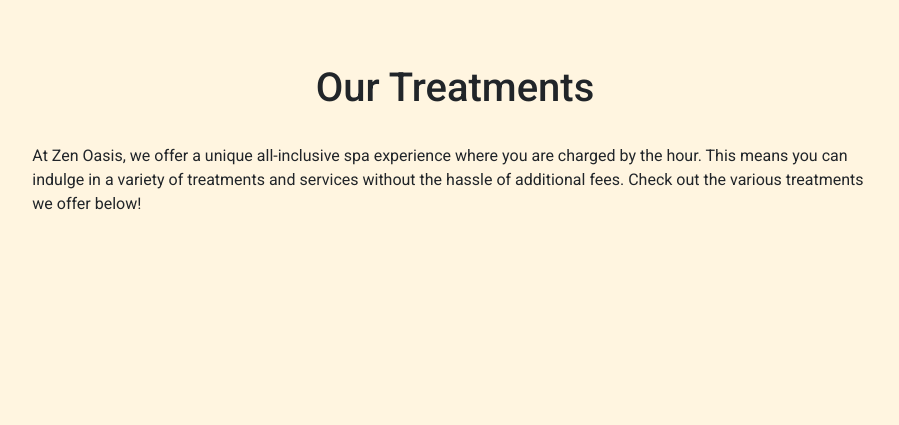
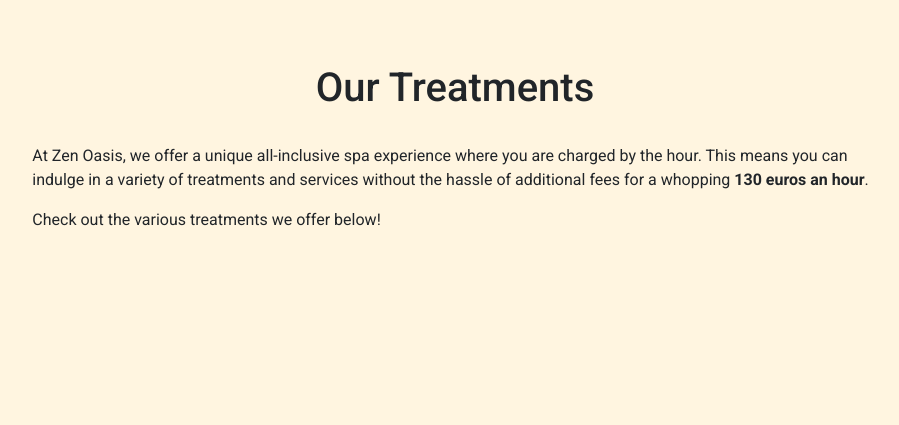
Before and after one commit to enniovilla/project-4-ci, a Django app: page /treatments/ in a window 1280 px wide. Shown: the part 136-561 px from the top of the page, without its empty margins (185-1084 px from the left). Run offline with Django 5.2, Linux system fonts and the light colour scheme; data that the repository does not hold is empty; some libraries are stand-ins or nearby versions.

Commit message:
Edit treatments intro

```diff
--- a/treatments/templates/treatments/treatments.html
+++ b/treatments/templates/treatments/treatments.html
@@ -9,9 +9,10 @@
                 <br>
                 <p>
                     At Zen Oasis, we offer a unique all-inclusive spa experience where you are charged by the hour. This
-                    means you can indulge in a variety of treatments and services without the hassle of additional fees.
-                    Check out the various treatments we offer below!
+                    means you can indulge in a variety of treatments and services without the hassle of additional fees
+                    for a whopping <strong>130 euros an hour</strong>.
                 </p>
+                <p>Check out the various treatments we offer below!</p>
                 <br>
                 {% for section in sections %}
                 <h2>{{ section.title }}</h2>
```
